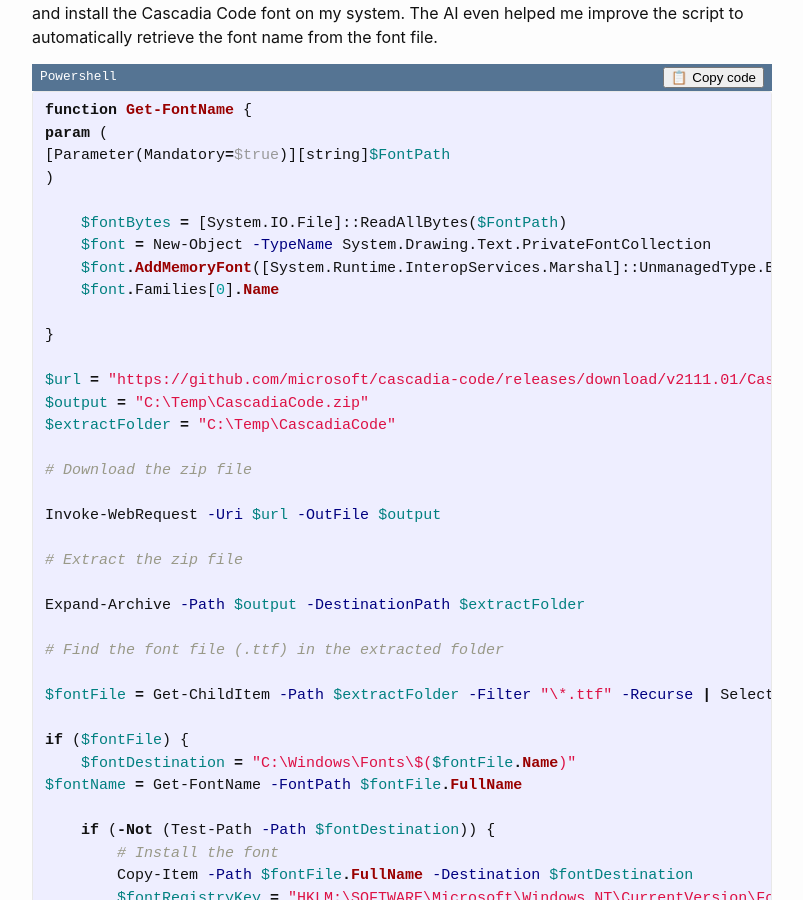
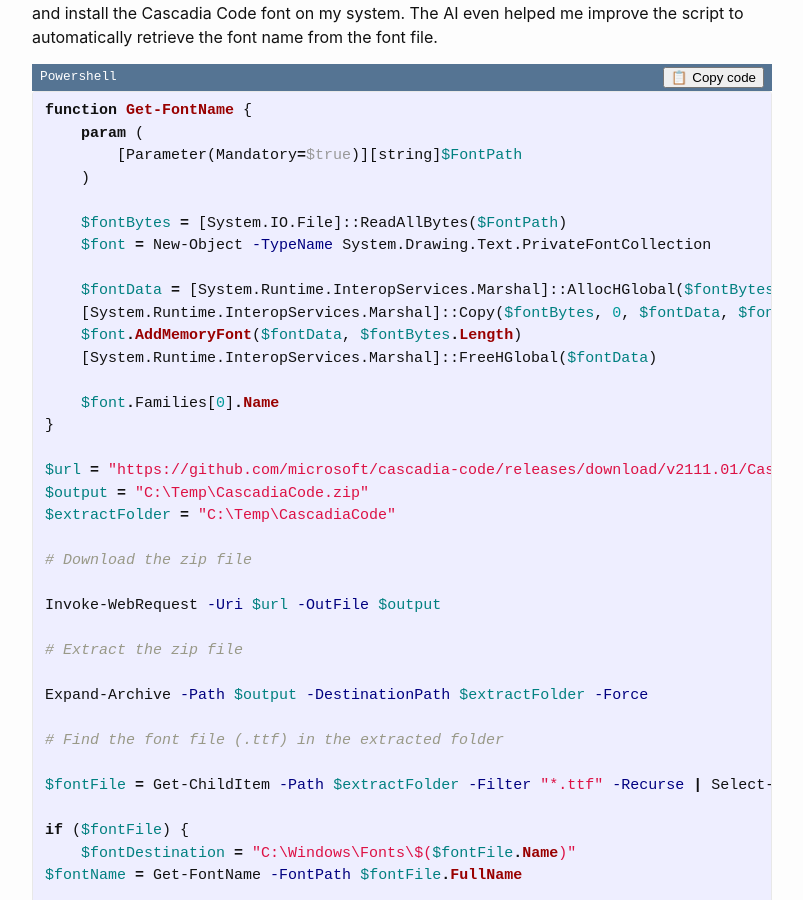
Before and after one commit to emrgcl/emrgcl.github.io, a Jekyll site: the page built from _posts/2023-04-18-solving-powerpoint-font-display-issues-and-installing-fonts-with-powershell-and-gpt-4.md, in a window 1280 px wide and 900 px high, scrolled down 785 px. Shown: the whole window, without its empty margins (238-1041 px from the left). Built offline with Jekyll 4.4.1, drawn with Linux system fonts in a browser that asks for light colours; comment, search, counter and statistics services are not loaded.

Commit message:
fixed ps

```diff
--- a/_posts/2023-04-18-solving-powerpoint-font-display-issues-and-installing-fonts-with-powershell-and-gpt-4.md
+++ b/_posts/2023-04-18-solving-powerpoint-font-display-issues-and-installing-fonts-with-powershell-and-gpt-4.md
@@ -28,15 +28,19 @@ During our conversation, GPT-4 guided me in creating a PowerShell script to down
 
 {% highlight powershell %}
 function Get-FontName {
-param (
-[Parameter(Mandatory=$true)][string]$FontPath
-)
+    param (
+        [Parameter(Mandatory=$true)][string]$FontPath
+    )
 
     $fontBytes = [System.IO.File]::ReadAllBytes($FontPath)
     $font = New-Object -TypeName System.Drawing.Text.PrivateFontCollection
-    $font.AddMemoryFont([System.Runtime.InteropServices.Marshal]::UnmanagedType.Bool, $fontBytes.Length)
+
+    $fontData = [System.Runtime.InteropServices.Marshal]::AllocHGlobal($fontBytes.Length)
+    [System.Runtime.InteropServices.Marshal]::Copy($fontBytes, 0, $fontData, $fontBytes.Length)
+    $font.AddMemoryFont($fontData, $fontBytes.Length)
+    [System.Runtime.InteropServices.Marshal]::FreeHGlobal($fontData)
+
     $font.Families[0].Name
-
 }
 
 $url = "https://github.com/microsoft/cascadia-code/releases/download/v2111.01/CascadiaCode-2111.01.zip"
@@ -49,11 +53,11 @@ Invoke-WebRequest -Uri $url -OutFile $output
 
 # Extract the zip file
 
-Expand-Archive -Path $output -DestinationPath $extractFolder
+Expand-Archive -Path $output -DestinationPath $extractFolder -Force
 
 # Find the font file (.ttf) in the extracted folder
 
-$fontFile = Get-ChildItem -Path $extractFolder -Filter "\*.ttf" -Recurse | Select-Object -First 1
+$fontFile = Get-ChildItem -Path $extractFolder -Filter "*.ttf" -Recurse | Select-Object -First 1
 
 if ($fontFile) {
     $fontDestination = "C:\Windows\Fonts\$($fontFile.Name)"
```
